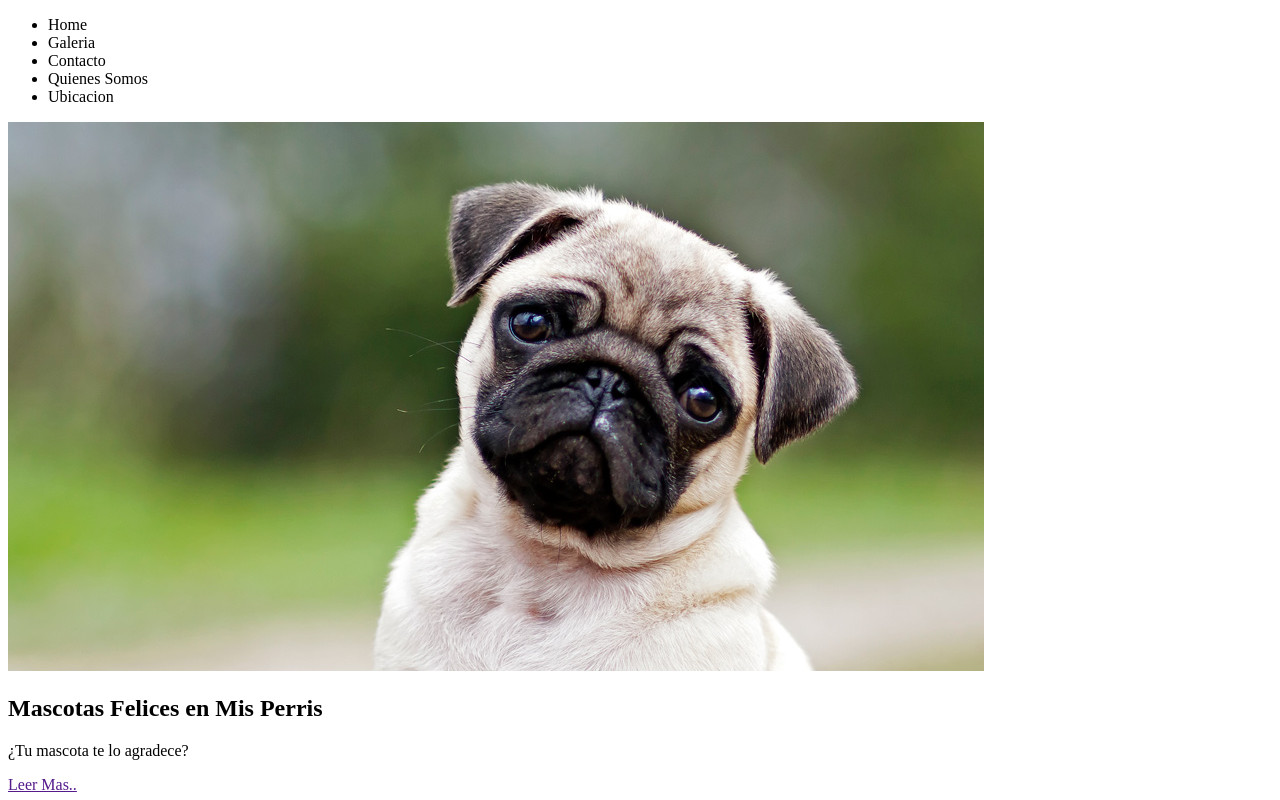
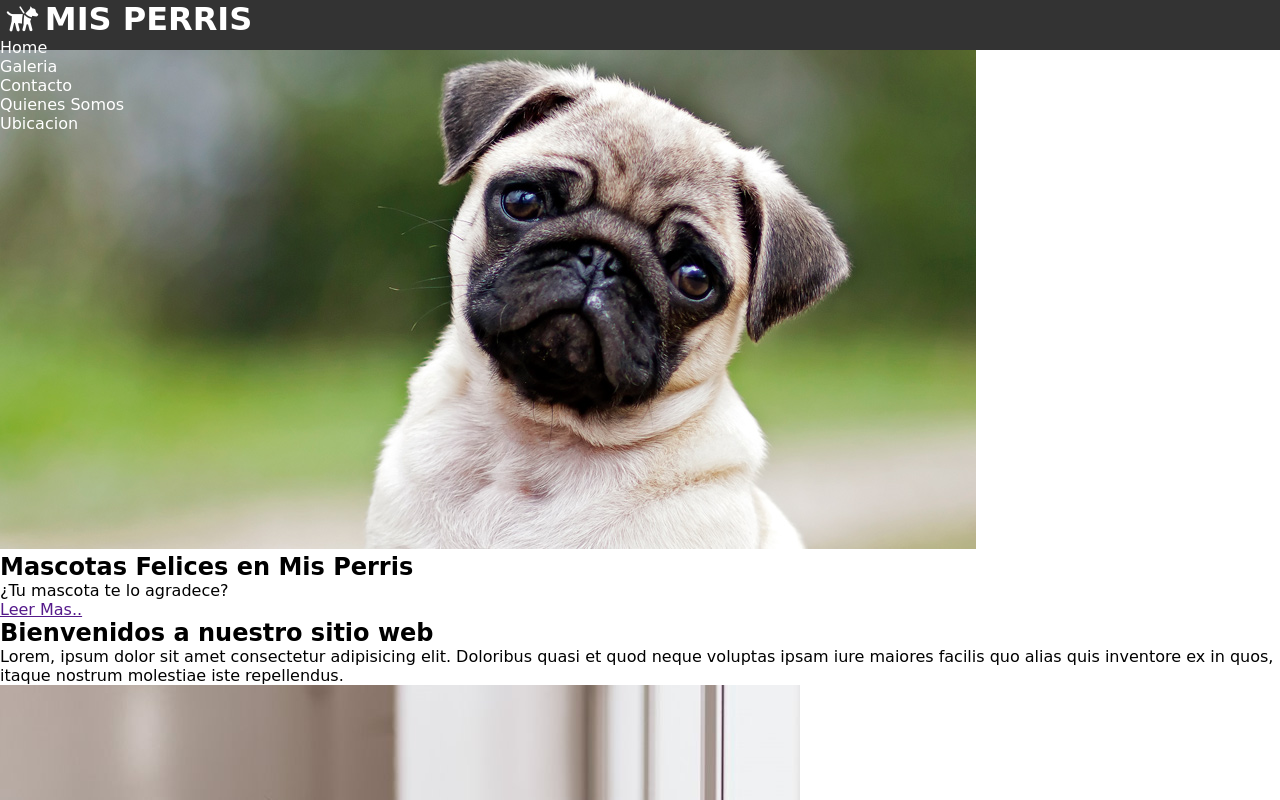
Before and after one commit to frecamposo/misperris_clase3css, a plain HTML site: page index.htm in a window 1280 px wide. Shown: the top 800 px of the page. Drawn offline with Linux system fonts and the light colour scheme.

Commit message:
segundo cambio

```diff
--- a/css/estilos.css
+++ b/css/estilos.css
@@ -0,0 +1,18 @@
+
+* {
+    margin: 0;
+    padding: 0;
+    box-sizing: border-box;
+    font-family: cursive;
+}
+
+header {
+    width: 100%;
+    height: 50px;
+    background-color: #333;
+    color: white;
+    position: fixed;
+    top: 0;
+    left: 0;
+    z-index: 100;
+}
--- /dev/null
+++ b/css/fontello.css
@@ -0,0 +1,62 @@
+@font-face {
+  font-family: 'fontello';
+  src: url('../font/fontello.eot?19670545');
+  src: url('../font/fontello.eot?19670545#iefix') format('embedded-opentype'),
+       url('../font/fontello.woff2?19670545') format('woff2'),
+       url('../font/fontello.woff?19670545') format('woff'),
+       url('../font/fontello.ttf?19670545') format('truetype'),
+       url('../font/fontello.svg?19670545#fontello') format('svg');
+  font-weight: normal;
+  font-style: normal;
+}
+/* Chrome hack: SVG is rendered more smooth in Windozze. 100% magic, uncomment if you need it. */
+/* Note, that will break hinting! In other OS-es font will be not as sharp as it could be */
+/*
+@media screen and (-webkit-min-device-pixel-ratio:0) {
+  @font-face {
+    font-family: 'fontello';
+    src: url('../font/fontello.svg?19670545#fontello') format('svg');
+  }
+}
+*/
+[class^="icon-"]:before, [class*=" icon-"]:before {
+  font-family: "fontello";
+  font-style: normal;
+  font-weight: normal;
+  speak: never;
+
+  display: inline-block;
+  text-decoration: inherit;
+  width: 1em;
+  margin-right: .2em;
+  text-align: center;
+  /* opacity: .8; */
+
+  /* For safety - reset parent styles, that can break glyph codes*/
+  font-variant: normal;
+  text-transform: none;
+
+  /* fix buttons height, for twitter bootstrap */
+  line-height: 1em;
+
+  /* Animation center compensation - margins should be symmetric */
+  /* remove if not needed */
+  margin-left: .2em;
+
+  /* you can be more comfortable with increased icons size */
+  /* font-size: 120%; */
+
+  /* Font smoothing. That was taken from TWBS */
+  -webkit-font-smoothing: antialiased;
+  -moz-osx-font-smoothing: grayscale;
+
+  /* Uncomment for 3D effect */
+  /* text-shadow: 1px 1px 1px rgba(127, 127, 127, 0.3); */
+}
+
+.icon-guidedog:before { content: '\e800'; } /* '' */
+.icon-vcard:before { content: '\e801'; } /* '' */
+.icon-credit-card:before { content: '\e802'; } /* '' */
+.icon-heart:before { content: '\e803'; } /* '' */
+.icon-doc-text:before { content: '\f0f6'; } /* '' */
+.icon-cc-visa:before { content: '\f1f0'; } /* '' */
--- a/index.htm
+++ b/index.htm
@@ -5,11 +5,14 @@
     <meta http-equiv="X-UA-Compatible" content="IE=edge" />
     <meta name="viewport" content="width=device-width, initial-scale=1.0" />
     <title>Indice Mis Perris</title>
-  </head>
+    <link rel="stylesheet" href="css/estilos.css">
+    <link rel="stylesheet" href="css/fontello.css">
+</head>
   <body>
     <!-- area de cabecera -->
     <header>
       <div id="contenedor">
+        <h1 class="icon-guidedog">MIS PERRIS</h1>
         <nav>
           <ul>
             <li>Home</li>
```
Also changed, not shown: font/fontello.ttf (added), font/fontello.woff (added), font/fontello.woff2 (added), 2 other files.
